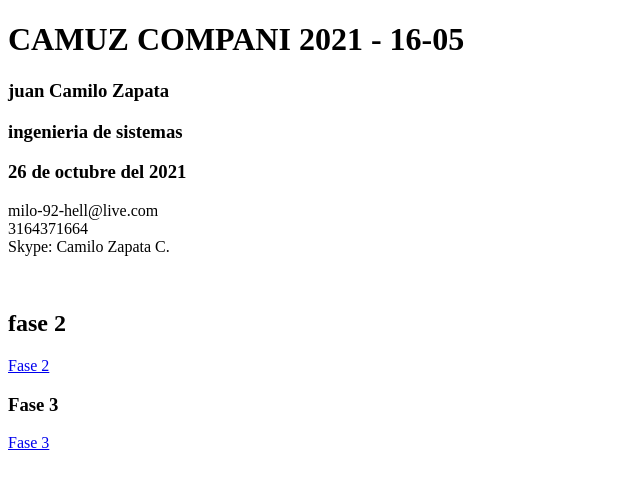
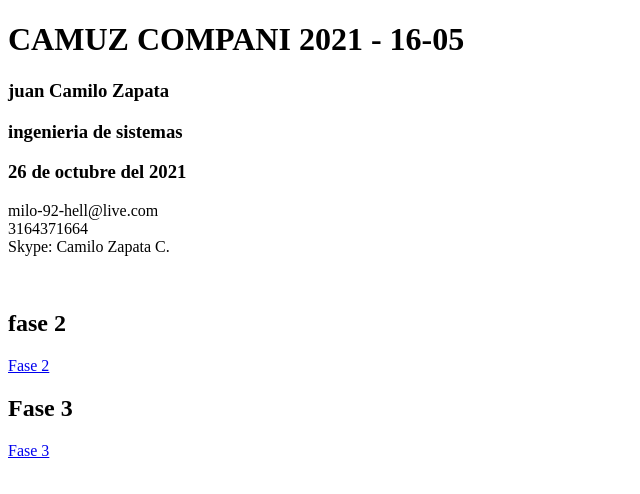
Before and after one commit to Camilozapata92/DSW-camiloZapata, a plain HTML site: page index.html in a window 1280 px wide. Shown: the whole page, without its empty margins (0-640 px from the left). Drawn offline with Linux system fonts and the light colour scheme.

Commit message:
actualizacion
espero estos sea el problema

```diff
--- a/index.html
+++ b/index.html
@@ -24,7 +24,7 @@
         <h2>fase 2</h2>
         <a href="Fase 2/desing.html">Fase 2</a>
 
-        <h3>Fase 3</h3>
+        <h2>Fase 3</h2>
         <a href="Fase 3/index.html">Fase 3</a>
 
 </body>
```
